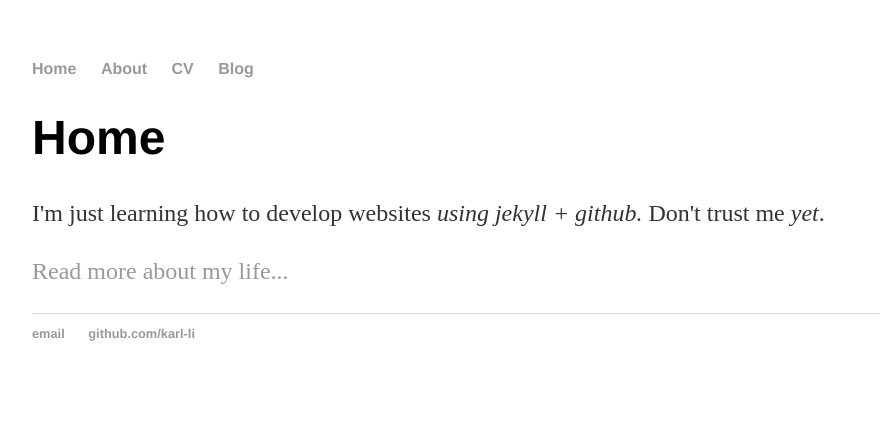
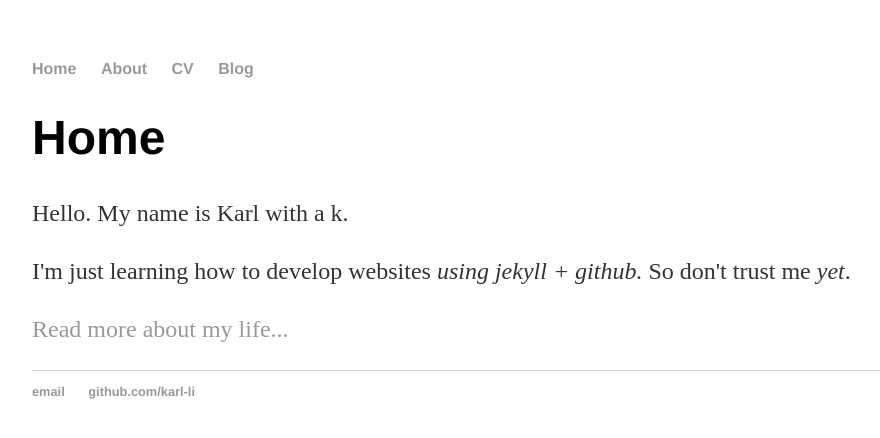
Before and after one commit to karl-li/karl-li.github.io, a Jekyll site: the page built from index.html, in a window 1280 px wide. Shown: the top 438 px of the page, without its empty margins (160-1040 px from the left). Built offline with Jekyll 4.4.1, drawn with Linux system fonts in a browser that asks for light colours.

Commit message:
Update index.html

```diff
--- a/index.html
+++ b/index.html
@@ -4,6 +4,7 @@ title: Karl Li, New Creation
 ---
 <div class="blurb">
 	<h1>Home</h1>
-	<p>I'm just learning how to develop websites <em>using jekyll + github.</em> Don't trust me <em>yet</em>. </p>
+	<p>Hello. My name is Karl with a k.</p>
+	<p>I'm just learning how to develop websites <em>using jekyll + github.</em> So don't trust me <em>yet</em>. </p>
 	<p><a href="/about">Read more about my life...</a></p>
 </div><!-- /.blurb -->
```
